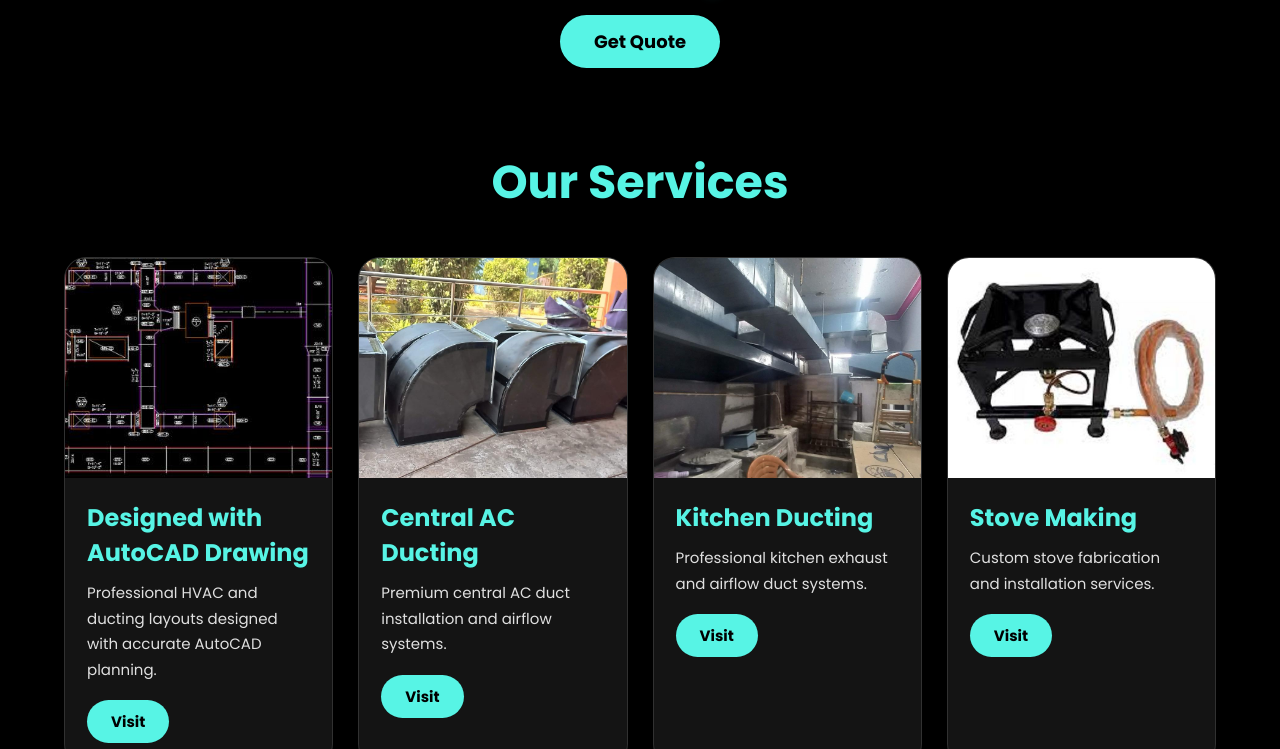
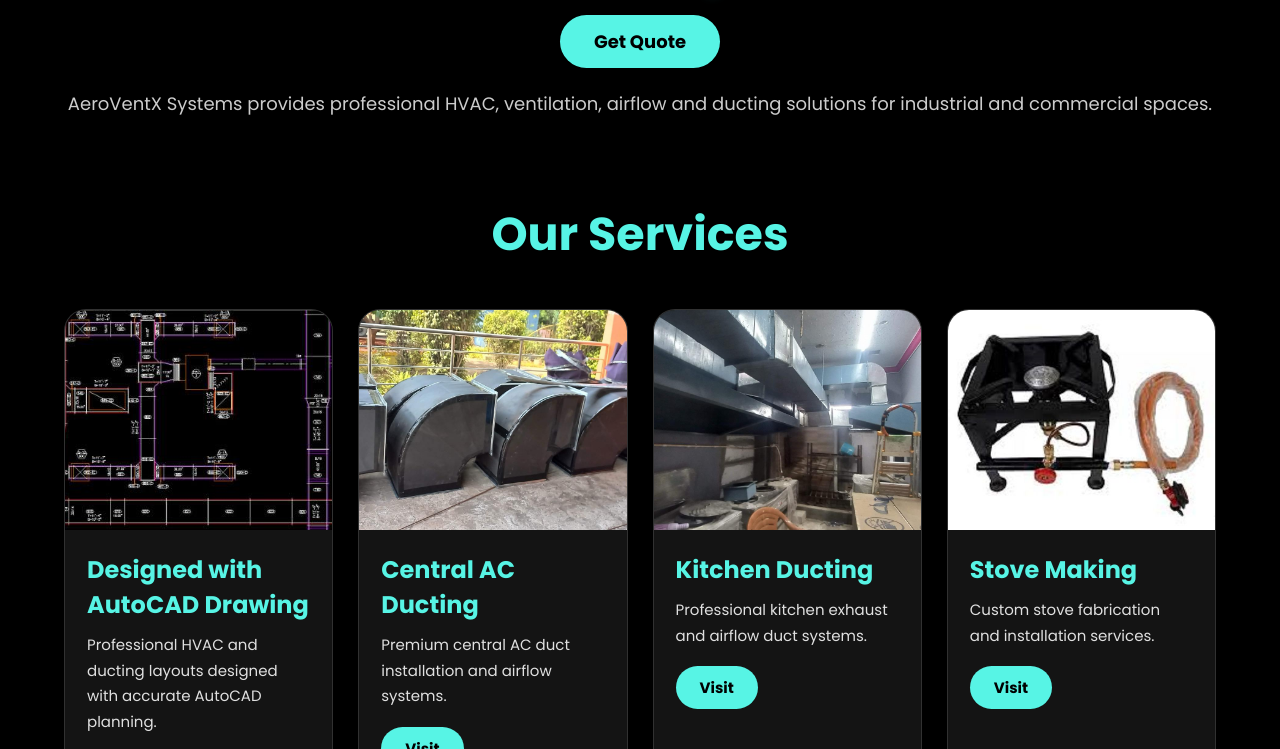
Before and after one commit to puttarevathi/aeroventx, a website: page index.html in a window 1280 px wide. Shown: the part 1186-1935 px from the top of the page. Drawn offline with Linux system fonts and the light colour scheme; no server answers.

Commit message:
Update index.html

```diff
--- a/index.html
+++ b/index.html
@@ -12,6 +12,7 @@
 content="AeroVentX Systems provides professional HVAC, ventilation, airflow and ducting solutions for industrial and commercial spaces.">
 <meta name="keywords"
 content="AeroVentX, HVAC, ventilation, airflow, ducting, industrial ventilation, AC ducting, kitchen ducting">
+ <meta name="author" content="AeroVentX Systems">
 <link rel="preconnect" href="https://fonts.googleapis.com">
 <link rel="preconnect" href="https://fonts.gstatic.com" crossorigin>
 
@@ -644,6 +645,19 @@ AeroVentX Systems
 <a href="register.html" class="quote-btn">
 Get Quote
 </a>
+  <p style="
+margin-top:20px;
+font-size:18px;
+color:#cccccc;
+padding:0 20px;
+line-height:1.8;
+">
+
+AeroVentX Systems provides professional HVAC,
+ventilation, airflow and ducting solutions
+for industrial and commercial spaces.
+
+</p>
 
 </section>
 
@@ -1058,7 +1072,7 @@ background: linear-gradient(to right, #00e5ff, #00ffff);
 -webkit-text-fill-color: transparent;
 margin-bottom: 40px;
 ">
-Why Choose AeroVentX
+Why Choose AeroVentX Systems
 </h2>
 
 <div class="about-features">
```
